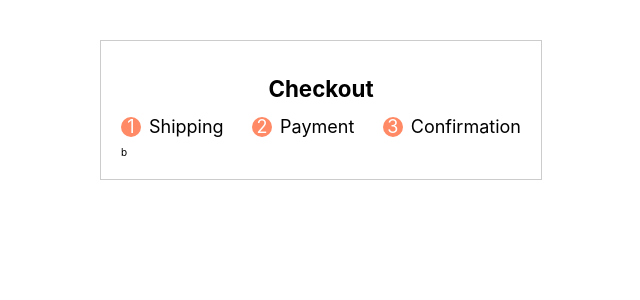
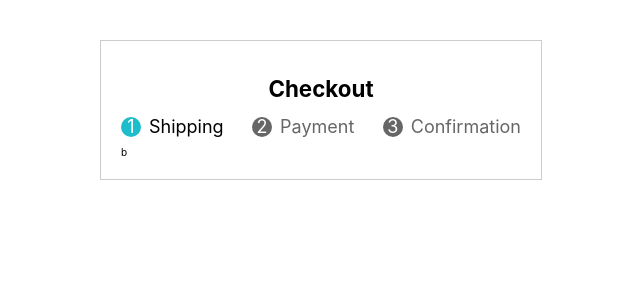
Before and after one commit to nryotaro/witch, a Next.js app: page / in a window 1280 px wide. Shown: the top 300 px of the page, without its empty margins (319-959 px from the left). Built offline with nearby package versions, Linux system fonts and the light colour scheme.

Commit message:
highlight

```diff
--- a/components/progress.tsx
+++ b/components/progress.tsx
@@ -3,18 +3,19 @@ import styles from '../styles/Progress.module.css';
 
 interface Props {
 	steps: StepProps[]
-	currentStepId: string;
+	stepIndex: number;
 }
 
-function renderStep({ title, stepId }: StepProps, currentStepId: string): JSX.Element {
-	return <li key={stepId} className={styles.step}>
+function renderStep({ title, stepId }: StepProps, further: boolean): JSX.Element {
+	const textStyle = further ? styles.further : styles.progress;
+	return <li key={stepId} className={`${styles.step} ${textStyle}`}>
 		{title}
 	</li>
 }
 
-function Progress({ steps, currentStepId }: Props) {
+function Progress({ steps, stepIndex }: Props) {
 	return <ol className={styles.steps}>
-		{steps.map((stepProps: StepProps) => renderStep(stepProps, currentStepId))}
+		{steps.map((stepProps: StepProps, index: number) => renderStep(stepProps, stepIndex < index))}
 	</ol>
 }
 
--- a/components/wizard.tsx
+++ b/components/wizard.tsx
@@ -6,7 +6,7 @@ function Wizard() {
 	const wizard: WizardState = useWizard();
 	return <div className={styles.container}>
 		<h1 className={styles.title}>Checkout</h1>
-		<Progress steps={wizard.stepProps} currentStepId={wizard.currentStepId} />
+		<Progress steps={wizard.stepProps} stepIndex={wizard.stepIndex} />
 		<div>b</div>
 	</div>
 }
--- a/hooks/useWizard.ts
+++ b/hooks/useWizard.ts
@@ -2,7 +2,7 @@ import { StepProps } from "../components/step";
 
 export interface WizardState {
 	stepProps: StepProps[],
-	currentStepId: string,
+	stepIndex: number,
 }
 
 export function useWizard(): WizardState {
@@ -13,6 +13,6 @@ export function useWizard(): WizardState {
 	];
 	return {
 		stepProps,
-		currentStepId: stepProps[0].stepId,
+		stepIndex: 0,
 	};
 }
--- a/styles/Progress.module.css
+++ b/styles/Progress.module.css
@@ -13,10 +13,20 @@ ol.steps > li.step {
 	font-size: 1.8rem;
 }
 
+ol.steps > li.step.further {
+	color: #666
+}
+ol.steps > li.step.further:before {
+   background: #666;
+}
+
+ol.steps > li.step.progress:before {
+	background: #1dbdcb;
+}
+
 ol.steps > li.step:before {
    margin-right: 0.8rem;
    content: counter(item);
-   background: #FF8A65;
    border-radius: 100%;
    color: white;
    width: 2.0rem;
```
